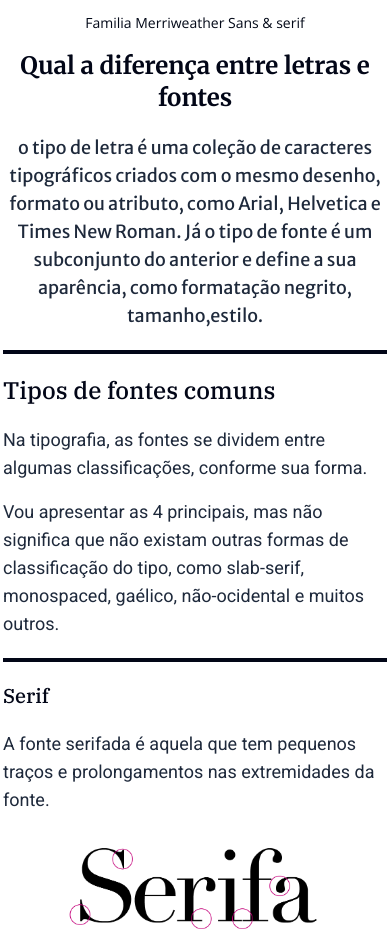
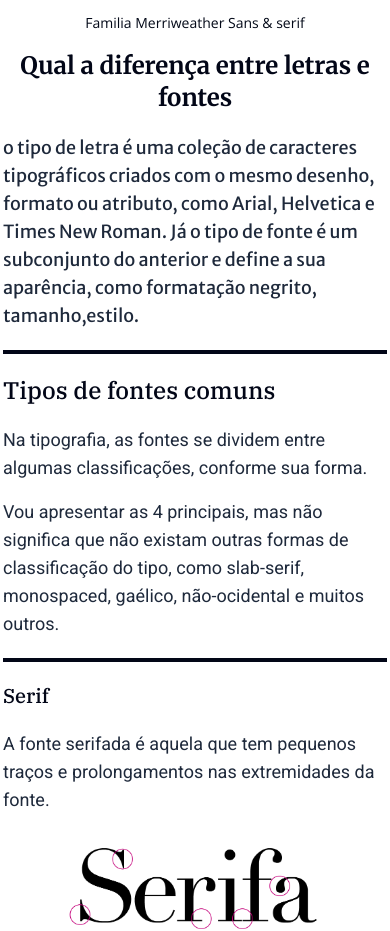
Before and after one commit to JheanAntunes/tipografia, a Next.js app: page / in a window 390 px wide. Shown: the part 3320-4251 px from the top of the page. Built offline with nearby package versions, Linux system fonts and the light colour scheme.

Commit message:
styles: centralizando o text na left mobile

```diff
--- a/src/components/ui/home/main/section_font_letras.tsx
+++ b/src/components/ui/home/main/section_font_letras.tsx
@@ -12,7 +12,7 @@ function Section_Font_Letras() {
                 <TypographyH2 className="font-merriweatherSerif">
                     Qual a diferença entre letras e fontes
                 </TypographyH2>
-                <TypographyP className="font-merriweatherSans mx-auto max-w-3xl">
+                <TypographyP className="mx-auto max-w-3xl text-left font-merriweatherSans @lg:text-center">
                     o tipo de letra é uma coleção de caracteres tipográficos
                     criados com o mesmo desenho, formato ou atributo, como
                     Arial, Helvetica e Times New Roman. Já o tipo de fonte é um
```
